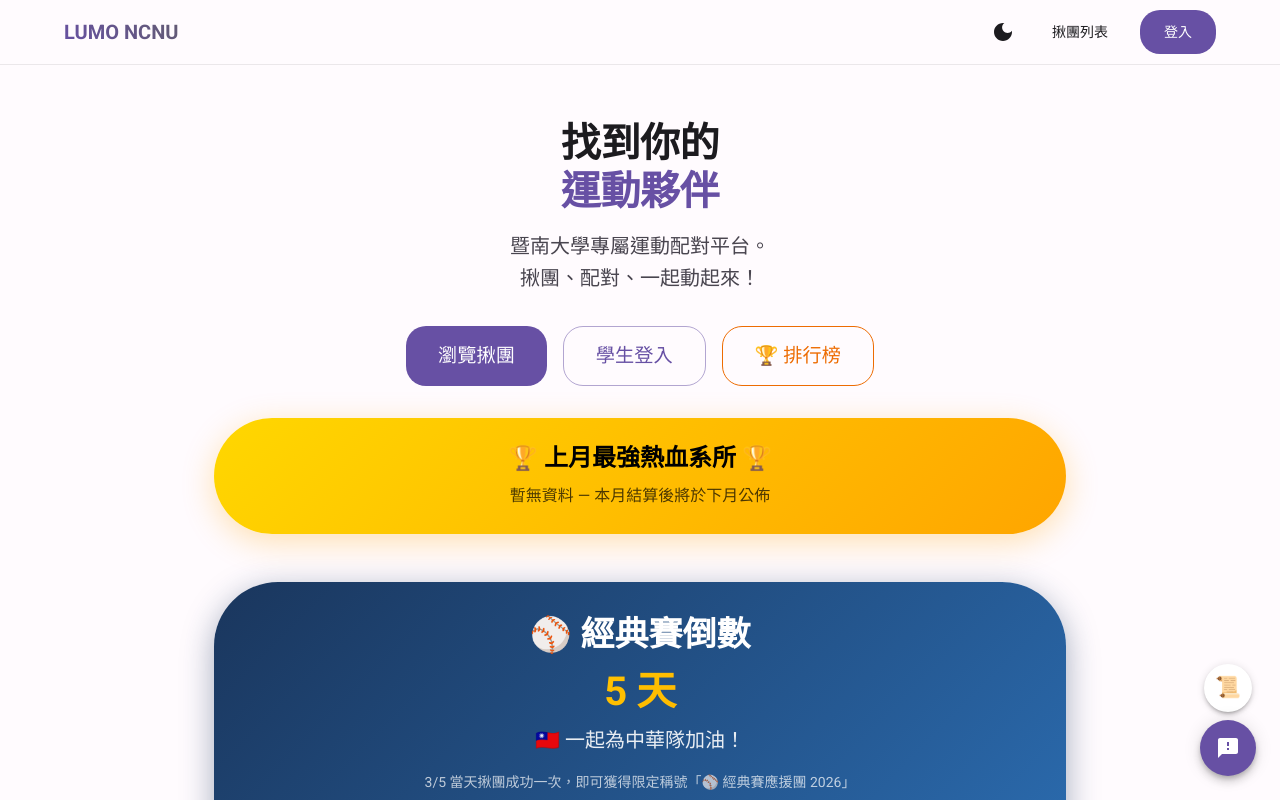
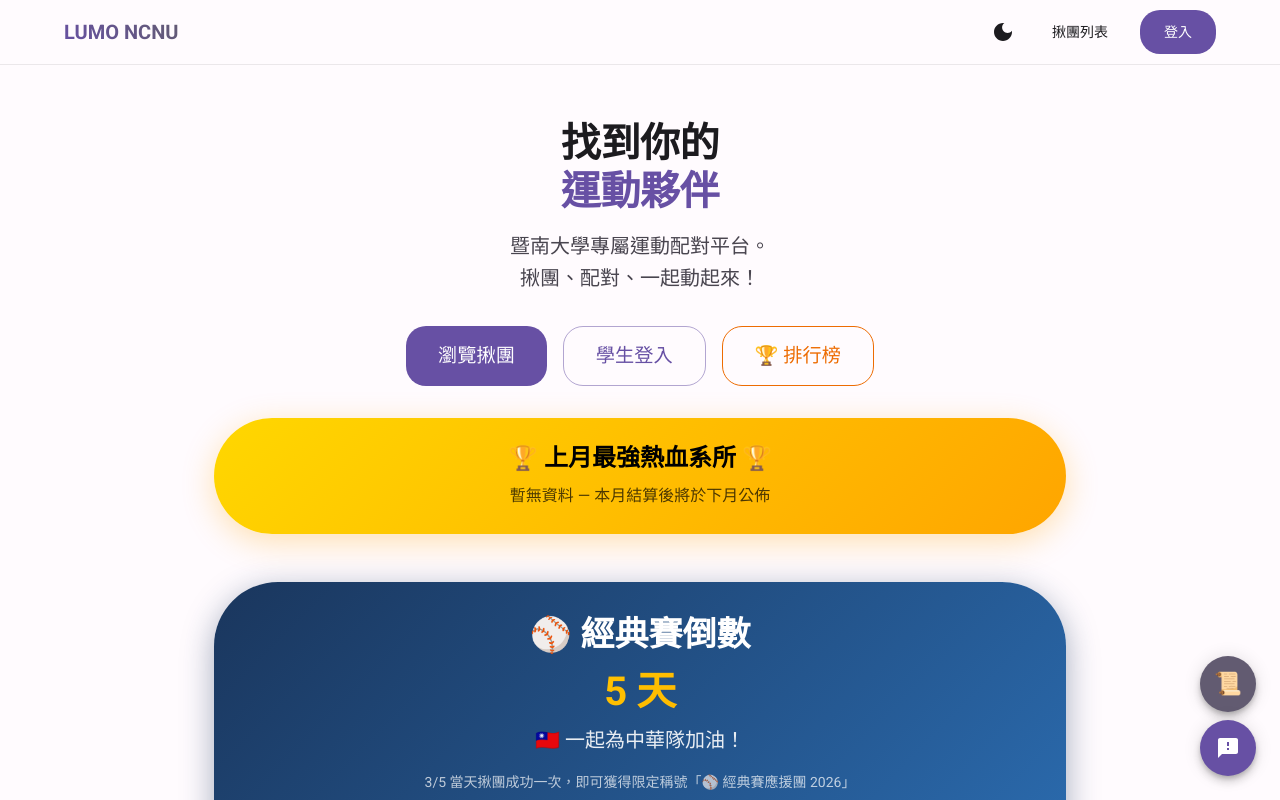
Before and after one commit to DONGHANK-001/lumo-ncnu, a Next.js app in the folder frontend/: page / in a window 1280 px wide. Shown: the top 800 px of the page. Built offline with nearby package versions, Linux system fonts and the light colour scheme; no server answers.

Commit message:
style: make terms FAB consistent with feedback FAB

```diff
--- a/frontend/src/app/page.tsx
+++ b/frontend/src/app/page.tsx
@@ -532,21 +532,17 @@ export default function LandingPage() {
 
             {/* Terms FAB */}
             <Fab
-                size="medium"
+                color="secondary"
                 aria-label="terms"
                 sx={{
                     position: 'fixed',
                     bottom: 88,
-                    right: 28,
+                    right: 24,
                     zIndex: 1000,
-                    bgcolor: 'background.paper',
-                    color: 'text.secondary',
-                    boxShadow: 3,
-                    '&:hover': { bgcolor: 'action.hover' },
                 }}
                 onClick={() => setTermsOpen(true)}
             >
-                <Typography fontSize="1.3rem">📜</Typography>
+                <Typography fontSize="1.4rem">📜</Typography>
             </Fab>
 
             {/* Feedback FAB */}
```
